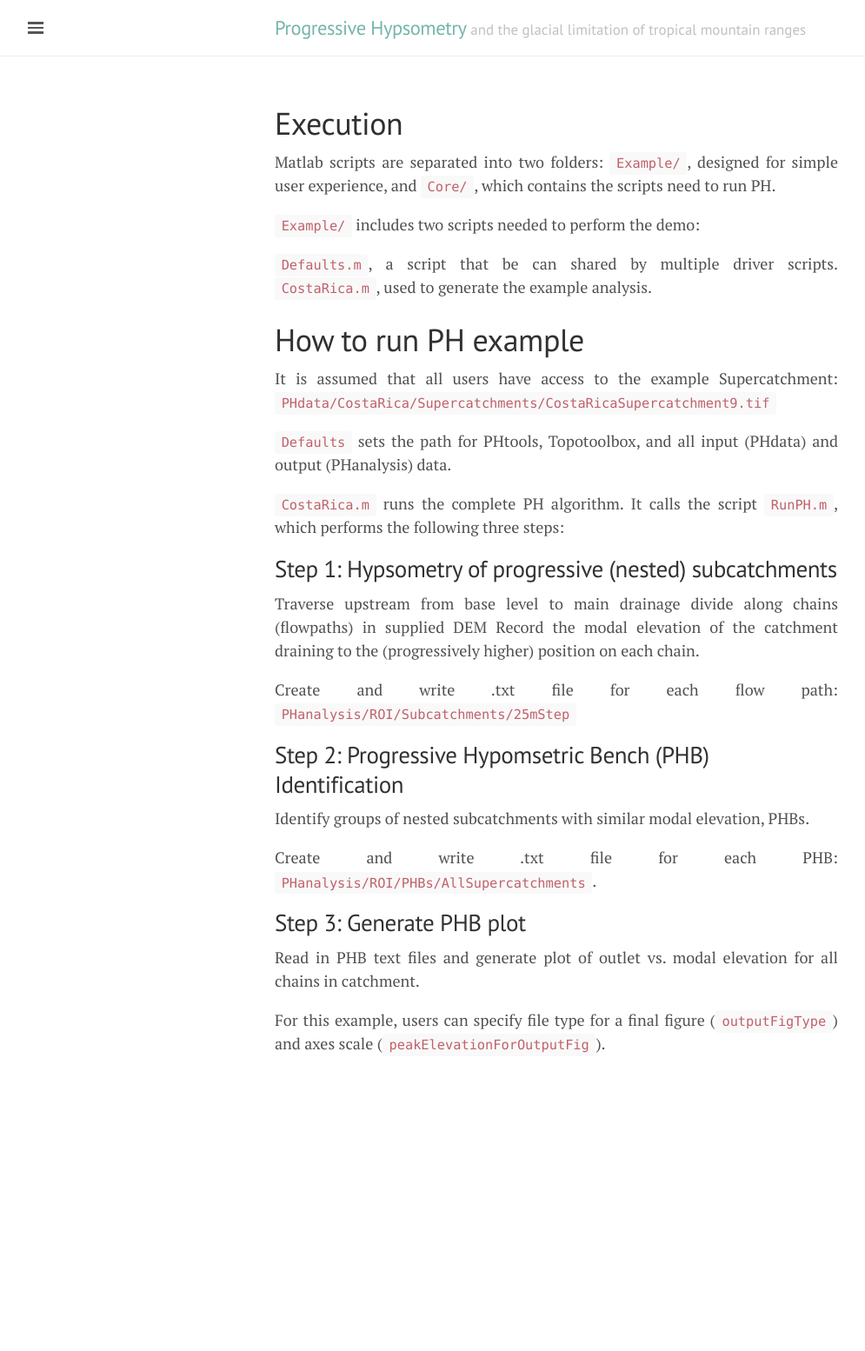
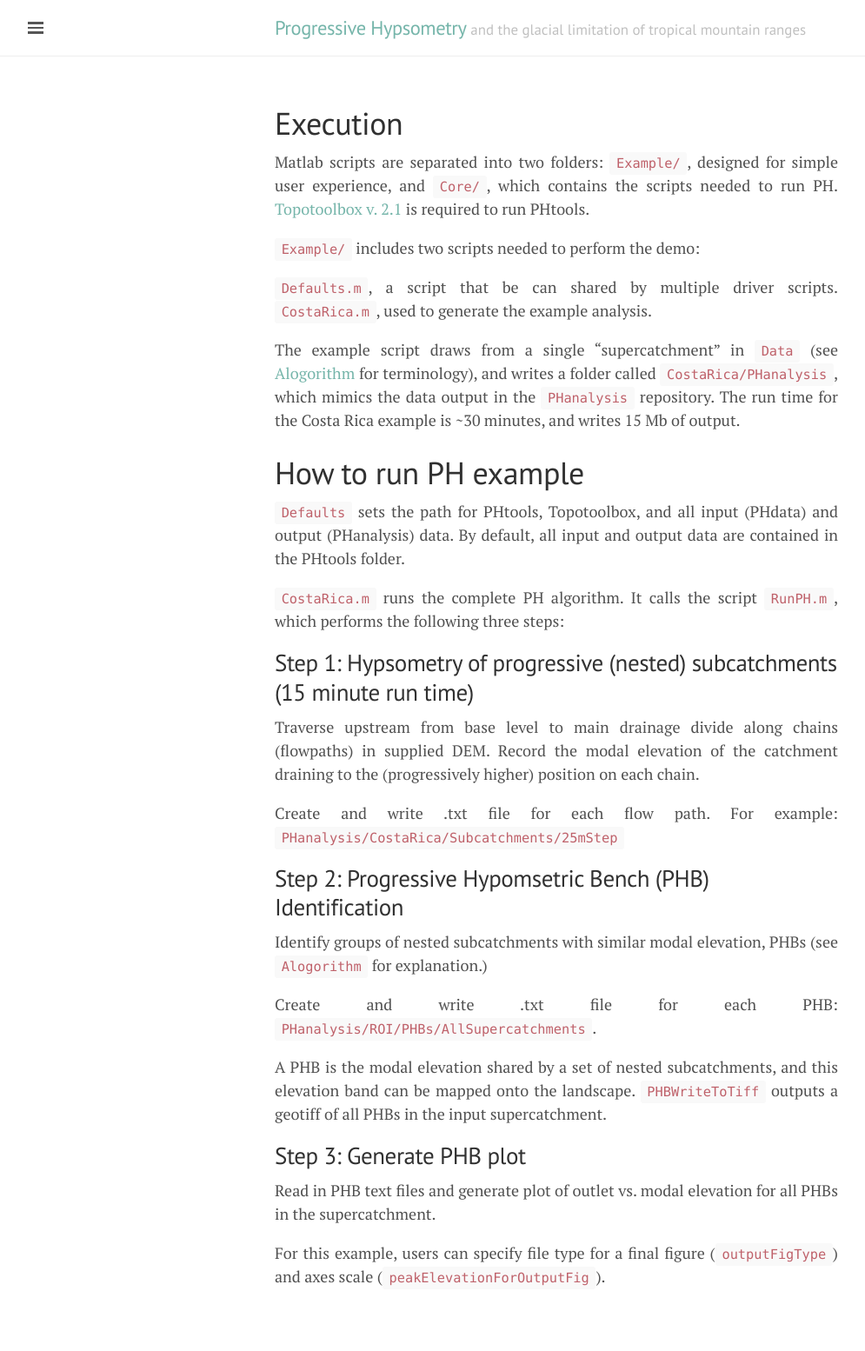
Before and after one commit to mcunningham917/PHdoc, a Jekyll site: the page built from Execution.md, in a window 1280 px wide. Shown: the whole page at 87% size, without its empty margins (0-995 px from the left). Built offline with Jekyll 4.4.1, drawn with Linux system fonts in a browser that asks for light colours; before the commit the page ends 1286 px from its top, so only the background shows below that.

Commit message:
updated to include PHBWriteToTiff

```diff
--- a/Execution.md
+++ b/Execution.md
@@ -4,37 +4,39 @@ title: Execution
 lc_title: execution
 ---
 
-Matlab scripts are separated into two folders: [`Example/`](https://github.com/mcunningham917/PHtools/tree/master/Example), designed for simple user experience, and [`Core/`](https://github.com/mcunningham917/PHtools/tree/master/Core), which contains the scripts need to run PH.
+Matlab scripts are separated into two folders: [`Example/`](https://github.com/mcunningham917/PHtools/tree/master/Example), designed for simple user experience, and [`Core/`](https://github.com/mcunningham917/PHtools/tree/master/Core), which contains the scripts needed to run PH. [Topotoolbox v. 2.1](https://github.com/wschwanghart/topotoolbox) is required to run PHtools.
 
 [`Example/`](https://github.com/mcunningham917/PHtools/tree/master/Example) includes two scripts needed to perform the demo:
 
 [`Defaults.m`](https://github.com/mcunningham917/PHtools/blob/master/Example/Defaults.m), a script that be can shared by multiple driver scripts.
 [`CostaRica.m`](https://github.com/mcunningham917/PHtools/blob/master/Example/CostaRica.m), used to generate the example analysis.
 
+The example script draws from a single "supercatchment" in [`Data`](https://github.com/mcunningham917/PHtools/tree/master/Data/CostaRica/Supercatchments) (see [Alogorithm](https://mcunningham917.github.io/PHdoc/Method/) for terminology), and writes a folder called `CostaRica/PHanalysis`, which mimics the data output in the [`PHanalysis`](https://github.com/mcunningham917/PHanalysis) repository. The run time for the Costa Rica example is ~30 minutes, and writes 15 Mb of output.
+
 # How to run PH example
 
-It is assumed that all users have access to the example Supercatchment: [`PHdata/CostaRica/Supercatchments/CostaRicaSupercatchment9.tif`](https://github.com/mcunningham917/PHdata/tree/master/CostaRica/Supercatchments)
-
-[`Defaults`](https://github.com/mcunningham917/PHtools/blob/master/Example/Defaults.m) sets the path for PHtools, Topotoolbox, and all input (PHdata) and output (PHanalysis) data.
+[`Defaults`](https://github.com/mcunningham917/PHtools/blob/master/Example/Defaults.m) sets the path for PHtools, Topotoolbox, and all input (PHdata) and output (PHanalysis) data. By default, all input and output data are contained in the PHtools folder.
 
 [`CostaRica.m`](https://github.com/mcunningham917/PHtools/blob/master/Example/CostaRica.m) runs the complete PH algorithm. It calls the script
 [`RunPH.m`](https://github.com/mcunningham917/PHtools/blob/master/Core/RunPH.m), which performs the following three steps:
 
-## Step 1: Hypsometry of progressive (nested) subcatchments
+## Step 1: Hypsometry of progressive (nested) subcatchments (15 minute run time)
 
-Traverse upstream from base level to main drainage divide along chains (flowpaths) in supplied DEM Record the modal elevation of the catchment draining to the (progressively higher) position on each chain.
+Traverse upstream from base level to main drainage divide along chains (flowpaths) in supplied DEM. Record the modal elevation of the catchment draining to the (progressively higher) position on each chain.
 
-Create and write .txt file for each flow path: [`PHanalysis/ROI/Subcatchments/25mStep`](https://github.com/mcunningham917/PHanalysis/tree/master/CostaRica/Subcatchments/25mStep)
+Create and write .txt file for each flow path. For example: [`PHanalysis/CostaRica/Subcatchments/25mStep`](https://github.com/mcunningham917/PHanalysis/tree/master/CostaRica/Subcatchments/25mStep)
 
 ## Step 2: Progressive Hypomsetric Bench (PHB) Identification
 
-Identify groups of nested subcatchments with similar modal elevation, PHBs.
+Identify groups of nested subcatchments with similar modal elevation, PHBs (see [`Alogorithm`](https://mcunningham917.github.io/PHdoc/Method/) for explanation.)
 
 Create and write .txt file for each PHB: [`PHanalysis/ROI/PHBs/AllSupercatchments`](https://github.com/mcunningham917/PHanalysis/tree/master/CostaRica/PHBs/Cusum02_BenchLength3Steps/AllSupercatchments).
+
+A PHB is the modal elevation shared by a set of nested subcatchments, and this elevation band can be mapped onto the landscape. [`PHBWriteToTiff`](https://github.com/mcunningham917/PHtools/blob/master/Core/WritePHBtoTiff.m) outputs a geotiff of all PHBs in the input supercatchment.
 
 
 ## Step 3: Generate PHB plot
 
-Read in PHB text files and generate plot of outlet vs. modal elevation for all chains in catchment.
+Read in PHB text files and generate plot of outlet vs. modal elevation for all PHBs in the supercatchment.
 
 For this example, users can specify file type for a final figure (`outputFigType`) and axes scale (`peakElevationForOutputFig`).
```
